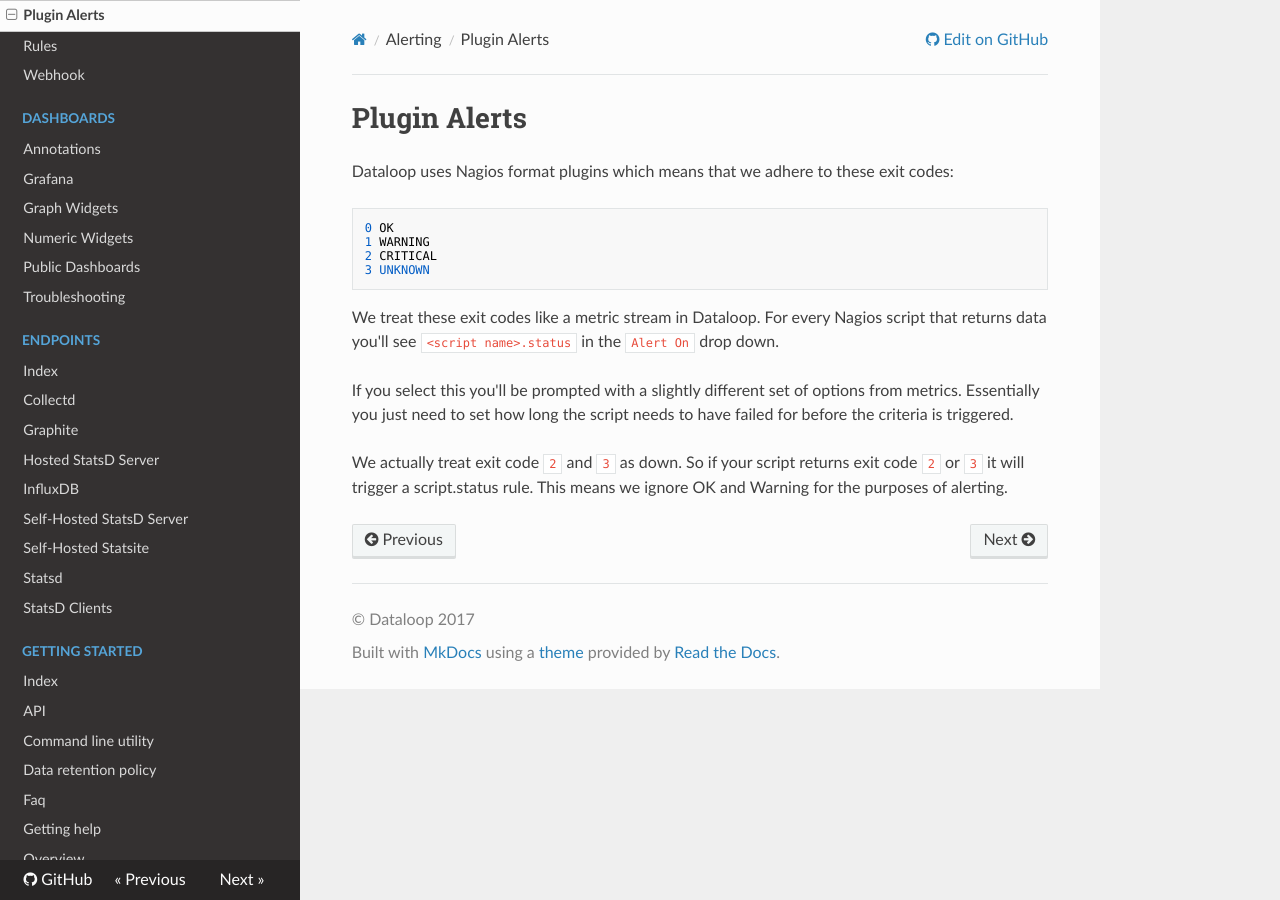
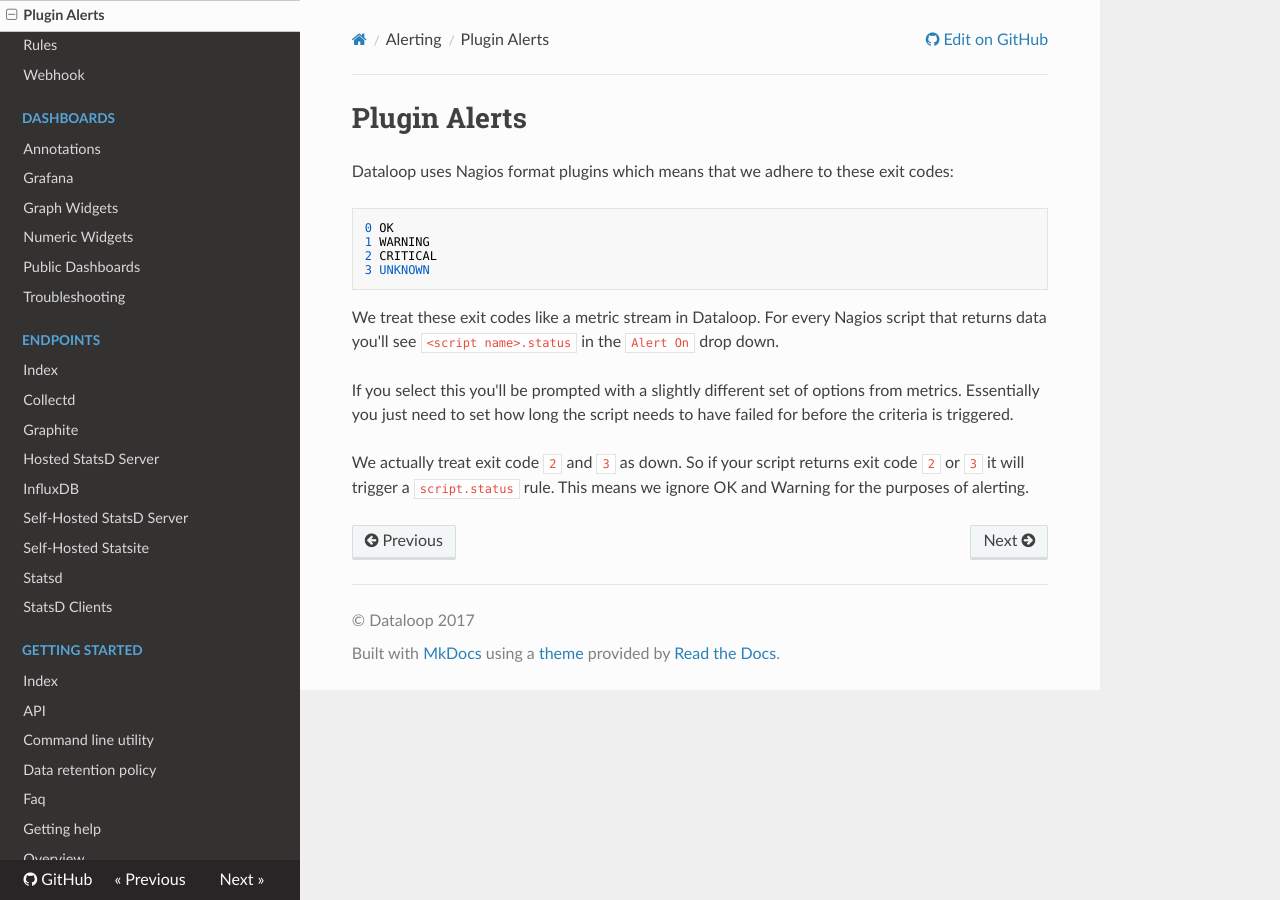
Before and after one commit to dataloop/dataloop-support, an MkDocs documentation site: the page built from docs/alerting/plugin_alerts.md, in a window 1280 px wide. Built offline with MkDocs 1.6.1, drawn with Linux system fonts in a browser that asks for light colours; nearby versions of some CDN libraries.

```diff
--- a/docs/alerting/plugin_alerts.md
+++ b/docs/alerting/plugin_alerts.md
@@ -13,4 +13,4 @@ We treat these exit codes like a metric stream in Dataloop. For every Nagios scr
 
 If you select this you'll be prompted with a slightly different set of options from metrics. Essentially you just need to set how long the script needs to have failed for before the criteria is triggered.
 
-We actually treat exit code `2` and `3` as down. So if your script returns exit code `2` or `3` it will trigger a script.status rule. This means we ignore OK and Warning for the purposes of alerting.
+We actually treat exit code `2` and `3` as down. So if your script returns exit code `2` or `3` it will trigger a `script.status` rule. This means we ignore OK and Warning for the purposes of alerting.
```
Also changed, not shown: docs/alerting/agent_alerts.md (+1 -1 lines), docs/alerting/index.md (added, +7 -0 lines), docs/alerting/metric_alerts.md (+1 -1 lines).
